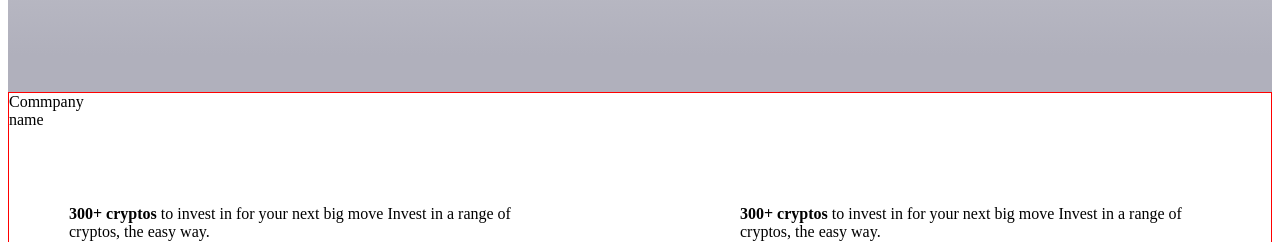
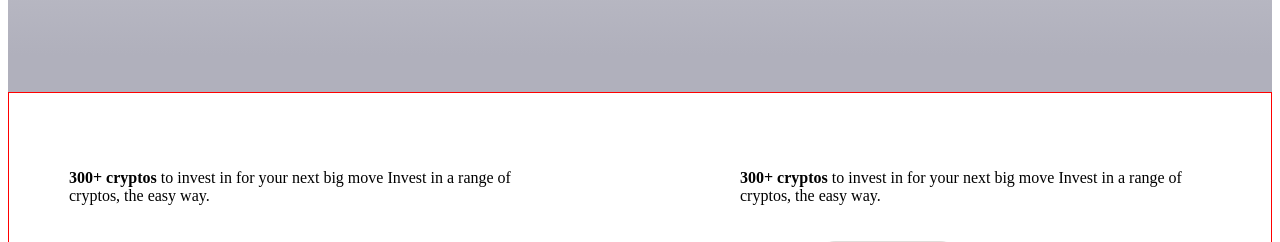
Before and after one commit to ptomer40/TrainingProject1_WD, a plain HTML site: page Project1_WD/index.html in a window 1280 px wide. Shown: the part 710-952 px from the top of the page. Drawn offline with Linux system fonts and the light colour scheme.

Commit message:
remove text

```diff
--- a/Project1_WD/index.html
+++ b/Project1_WD/index.html
@@ -331,7 +331,7 @@ header ul {
 
         </div>
 
-        <div class="row2"><marwuee>Commpany name</marwuee></div>
+        <!--<div class="row2"><marwuee>Commpany name</marwuee></div>
 
 
         <div class="row3">
```
